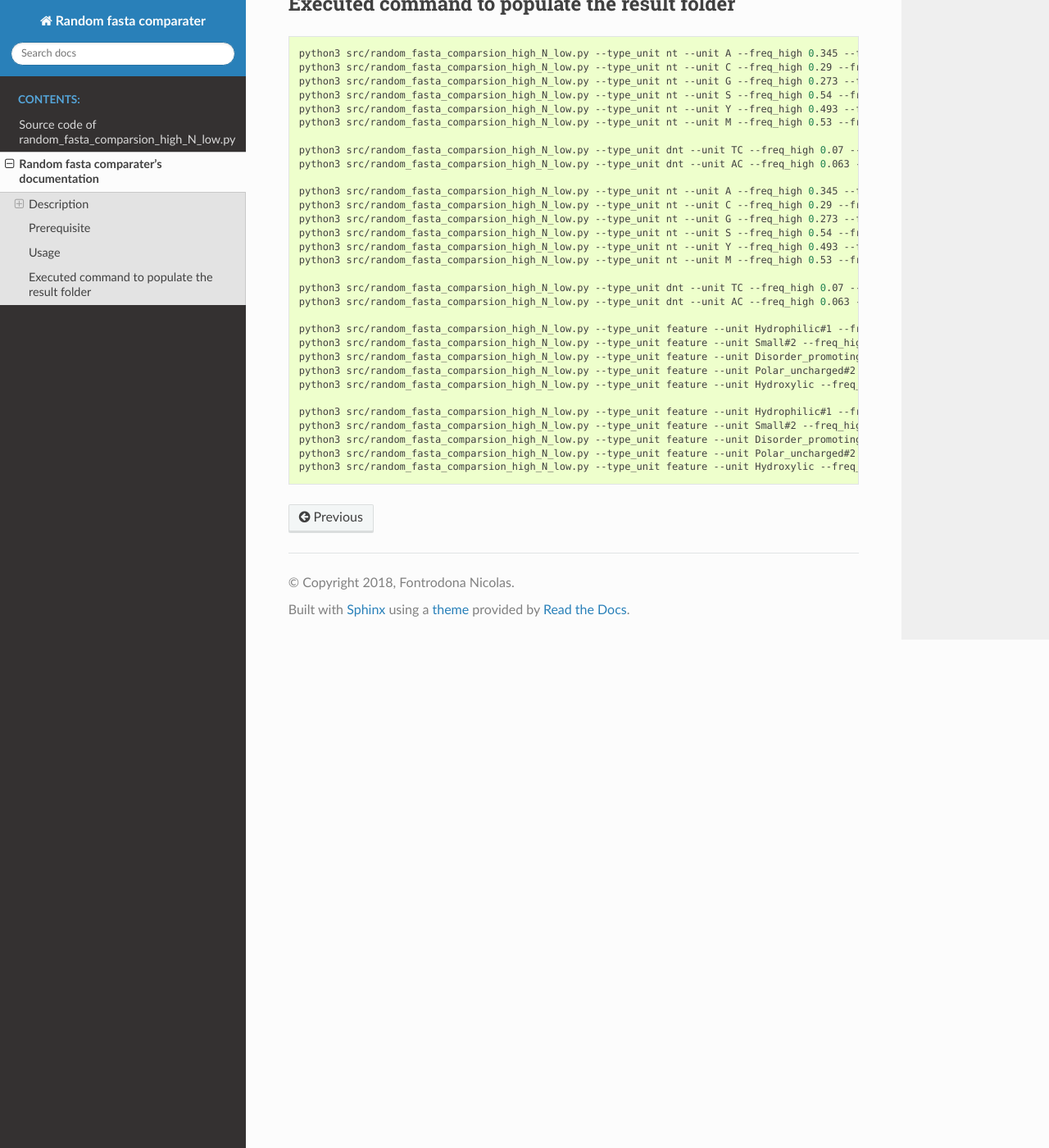
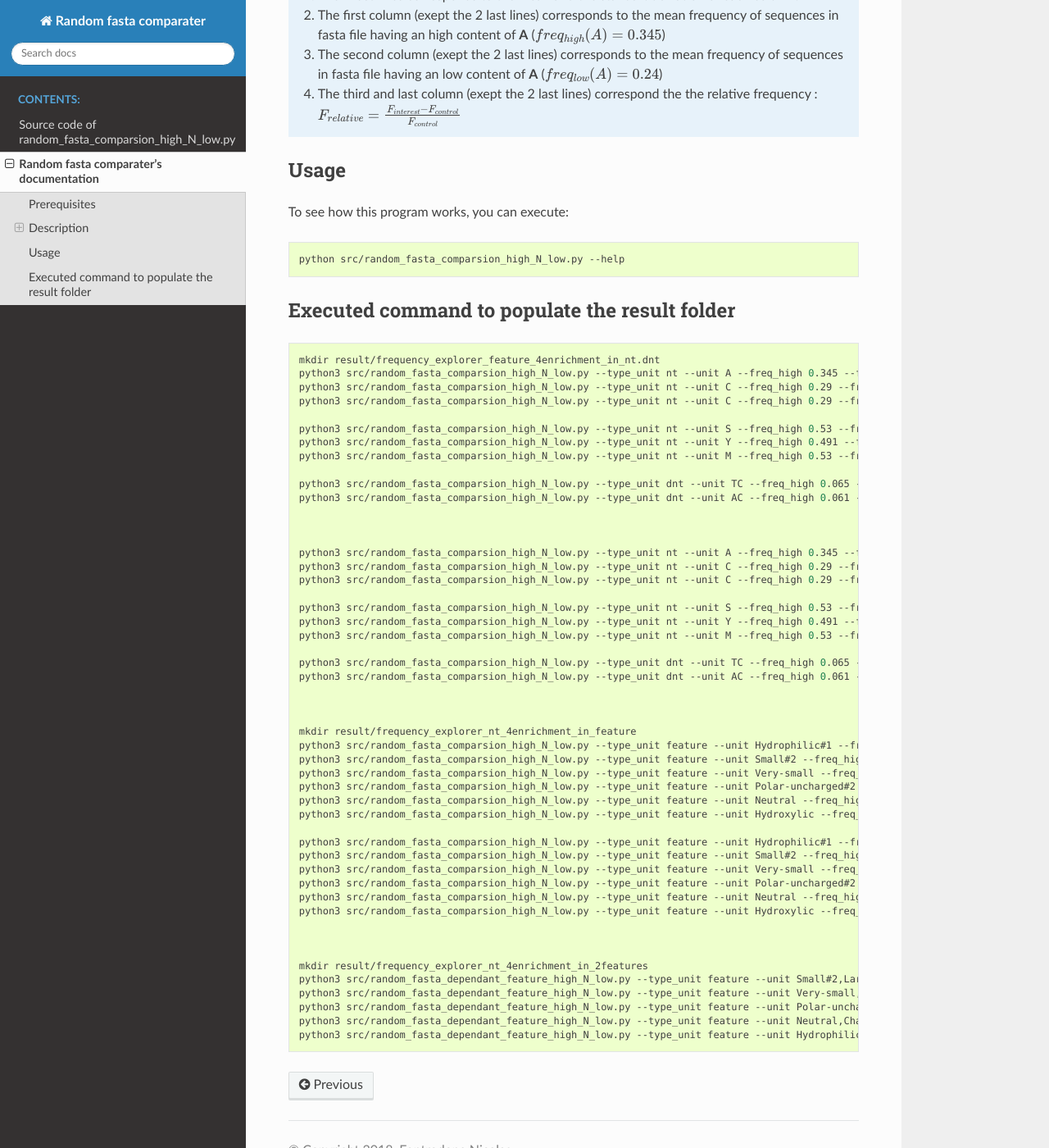
Before and after one commit to jibaoc/Fontro_Aube_2019, a Sphinx documentation site: the page built from Difference_between_Up_N_Down_random_sequence/doc/source/README.rst, in a window 1280 px wide and 1400 px high, scrolled down 2385 px. Shown: the whole window at 82% size. Built offline with Sphinx 7.4.7 and the Read the Docs theme 2.0.0, drawn with Linux system fonts in a browser that asks for light colours; some of the changed text lies outside the part shown.

Commit message:
doc/source/README.rst : update of the doc
Former-commit-id: 295e0a1697ed5367f89aa8bd260fbbf0a3f5305a

```diff
--- a/Difference_between_Up_N_Down_random_sequence/doc/source/README.rst
+++ b/Difference_between_Up_N_Down_random_sequence/doc/source/README.rst
@@ -1,5 +1,35 @@
 Random fasta comparater's documentation
 =======================================
+
+Prerequisites
+--------------
+
+**Before launching anything a file named** ``src/config.py`` **with the following content:**
+
+.. code-block:: python
+
+  #!/usr/bin/env  python3
+
+  path = <your_path>
+
+  fgdfre = "%s/fasta_generator_dinucleotide_from_real_exon.py" % path
+  fg = "%s/fasta_generator.py" % path
+  fgfre = "%s/fasta_generator_from_real_exons.py" % path
+  frg = "%s/fasta_reverse_generator.py" % path
+  fg2fre = "%s/fasta_generator_2features_real_exons_.py" % path
+
+Where `<your_path>` corresponds to the folder containing the scripts ``fasta_generator_dinucleotide_from_real_exon.py``,  ``fasta_generator.py``, ``fasta_generator_from_real_exons.py``, ``fasta_reverse_generator.py`` and ``fasta_generator_2features_real_exons_.py``
+
+
+This program uses `python <https://www.python.org>`_ version ``3.5`` and this following dependencies:
+  * `os <https://docs.python.org/2/library/os.html>`_ : to test whether a file or a dir exist and to create dir
+  * `argparse <https://pypi.python.org/pypi/argparse>`_ : for parser creation
+  * `subprocess <https://docs.python.org/2/library/subprocess.html>`_ : to spawn new process
+  * `Biopython <http://biopython.org/>`_ : to read fasta file
+  * `sys <https://docs.python.org/2/library/sys.html>`_
+  * `numpy <http://www.numpy.org/>`_
+
+
 
 Description
 -----------
@@ -60,17 +90,6 @@
   4. The third and last column (exept the 2 last lines) correspond the the relative frequency : :math:`F_{relative} = \frac{F_{interest} - F_{control}}{F_{control}}`
 
 
-Prerequisite
-------------
-
-This program uses `python <https://www.python.org>`_ version ``3.5`` and this following dependencies:
-  * `os <https://docs.python.org/2/library/os.html>`_ : to test whether a file or a dir exist and to create dir
-  * `argparse <https://pypi.python.org/pypi/argparse>`_ : for parser creation
-  * `subprocess <https://docs.python.org/2/library/subprocess.html>`_ : to spawn new process
-  * `Biopython <http://biopython.org/>`_ : to read fasta file
-  * `sys <https://docs.python.org/2/library/sys.html>`_
-  * `numpy <http://www.numpy.org/>`_
-
 
 Usage
 -----
@@ -87,34 +106,53 @@
 
 .. code-block:: bash
 
-  python3 src/random_fasta_comparsion_high_N_low.py --type_unit nt --unit A --freq_high 0.345 --freq_low 0.23 --output result/ --iteration 100 --iscub True
-  python3 src/random_fasta_comparsion_high_N_low.py --type_unit nt --unit C --freq_high 0.29 --freq_low 0.21 --output result/ --iteration 100 --iscub True
-  python3 src/random_fasta_comparsion_high_N_low.py --type_unit nt --unit G --freq_high 0.273 --freq_low 0.238 --output result/ --iteration 100 --iscub True
-  python3 src/random_fasta_comparsion_high_N_low.py --type_unit nt --unit S --freq_high 0.54 --freq_low 0.47 --output result/ --iteration 100 --iscub True
-  python3 src/random_fasta_comparsion_high_N_low.py --type_unit nt --unit Y --freq_high 0.493 --freq_low 0.455 --output result/ --iteration 100 --iscub True
-  python3 src/random_fasta_comparsion_high_N_low.py --type_unit nt --unit M --freq_high 0.53 --freq_low 0.51 --output result/ --iteration 100 --iscub True
+  mkdir result/frequency_explorer_feature_4enrichment_in_nt.dnt
+  python3 src/random_fasta_comparsion_high_N_low.py --type_unit nt --unit A --freq_high 0.345 --freq_low 0.23 --output result/frequency_explorer_feature_4enrichment_in_nt.dnt/ --iteration 100 --iscub True --type_unit_interest feature,feature --unit_interest Hydrophilic#1,Hydrophobic#1
+  python3 src/random_fasta_comparsion_high_N_low.py --type_unit nt --unit C --freq_high 0.29 --freq_low 0.21 --output result/frequency_explorer_feature_4enrichment_in_nt.dnt/ --iteration 100 --iscub True --type_unit_interest feature,feature,feature --unit_interest Polar-uncharged#2,Neutral,Charged#2
+  python3 src/random_fasta_comparsion_high_N_low.py --type_unit nt --unit C --freq_high 0.29 --freq_low 0.21 --output result/frequency_explorer_feature_4enrichment_in_nt.dnt/ --iteration 100 --iscub True --type_unit_interest feature,feature --unit_interest Hydroxylic,Negatively-charged
 
-  python3 src/random_fasta_comparsion_high_N_low.py --type_unit dnt --unit TC --freq_high 0.07 --freq_low 0.05 --output result/ --iteration 100 --iscub True
-  python3 src/random_fasta_comparsion_high_N_low.py --type_unit dnt --unit AC --freq_high 0.063 --freq_low 0.051 --output result/ --iteration 100 --iscub True
+  python3 src/random_fasta_comparsion_high_N_low.py --type_unit nt --unit S --freq_high 0.53 --freq_low 0.47 --output result/frequency_explorer_feature_4enrichment_in_nt.dnt/ --iteration 100 --iscub True --type_unit_interest feature,feature,feature --unit_interest Very-small,Small#2,Large
+  python3 src/random_fasta_comparsion_high_N_low.py --type_unit nt --unit Y --freq_high 0.491 --freq_low 0.46 --output result/frequency_explorer_feature_4enrichment_in_nt.dnt/ --iteration 100 --iscub True --type_unit_interest feature,feature --unit_interest Hydroxylic,Negatively-charged
+  python3 src/random_fasta_comparsion_high_N_low.py --type_unit nt --unit M --freq_high 0.53 --freq_low 0.51 --output result/frequency_explorer_feature_4enrichment_in_nt.dnt/ --iteration 100 --iscub True --type_unit_interest feature,feature --unit_interest Hydroxylic,Negatively-charged
 
-  python3 src/random_fasta_comparsion_high_N_low.py --type_unit nt --unit A --freq_high 0.345 --freq_low 0.23 --output result/ --iteration 100 --iscub False
-  python3 src/random_fasta_comparsion_high_N_low.py --type_unit nt --unit C --freq_high 0.29 --freq_low 0.21 --output result/ --iteration 100 --iscub False
-  python3 src/random_fasta_comparsion_high_N_low.py --type_unit nt --unit G --freq_high 0.273 --freq_low 0.238 --output result/ --iteration 100 --iscub False
-  python3 src/random_fasta_comparsion_high_N_low.py --type_unit nt --unit S --freq_high 0.54 --freq_low 0.47 --output result/ --iteration 100 --iscub False
-  python3 src/random_fasta_comparsion_high_N_low.py --type_unit nt --unit Y --freq_high 0.493 --freq_low 0.455 --output result/ --iteration 100 --iscub False
-  python3 src/random_fasta_comparsion_high_N_low.py --type_unit nt --unit M --freq_high 0.53 --freq_low 0.51 --output result/ --iteration 100 --iscub False
+  python3 src/random_fasta_comparsion_high_N_low.py --type_unit dnt --unit TC --freq_high 0.065 --freq_low 0.055 --output result/frequency_explorer_feature_4enrichment_in_nt.dnt/ --iteration 100 --iscub True --type_unit_interest feature,feature --unit_interest Hydroxylic,Negatively-charged
+  python3 src/random_fasta_comparsion_high_N_low.py --type_unit dnt --unit AC --freq_high 0.061 --freq_low 0.051 --output result/frequency_explorer_feature_4enrichment_in_nt.dnt/ --iteration 100 --iscub True --type_unit_interest feature,feature --unit_interest Hydroxylic,Negatively-charged
 
-  python3 src/random_fasta_comparsion_high_N_low.py --type_unit dnt --unit TC --freq_high 0.07 --freq_low 0.05 --output result/ --iteration 100 --iscub False
-  python3 src/random_fasta_comparsion_high_N_low.py --type_unit dnt --unit AC --freq_high 0.063 --freq_low 0.051 --output result/ --iteration 100 --iscub False
 
-  python3 src/random_fasta_comparsion_high_N_low.py --type_unit feature --unit Hydrophilic#1 --freq_high 0.4 --freq_low 0.26 --output result/ --iteration 100 --iscub False
-  python3 src/random_fasta_comparsion_high_N_low.py --type_unit feature --unit Small#2 --freq_high 0.44 --freq_low 0.41 --output result/ --iteration 100 --iscub False
-  python3 src/random_fasta_comparsion_high_N_low.py --type_unit feature --unit Disorder_promoting#1 --freq_high 0.52 --freq_low 0.49 --output result/ --iteration 100 --iscub False
-  python3 src/random_fasta_comparsion_high_N_low.py --type_unit feature --unit Polar_uncharged#2 --freq_high 0.29 --freq_low 0.25 --output result/ --iteration 100 --iscub False
-  python3 src/random_fasta_comparsion_high_N_low.py --type_unit feature --unit Hydroxylic --freq_high 0.19 --freq_low 0.17 --output result/ --iteration 100 --iscub False
 
-  python3 src/random_fasta_comparsion_high_N_low.py --type_unit feature --unit Hydrophilic#1 --freq_high 0.4 --freq_low 0.26 --output result/ --iteration 100 --iscub True
-  python3 src/random_fasta_comparsion_high_N_low.py --type_unit feature --unit Small#2 --freq_high 0.44 --freq_low 0.41 --output result/ --iteration 100 --iscub True
-  python3 src/random_fasta_comparsion_high_N_low.py --type_unit feature --unit Disorder_promoting#1 --freq_high 0.52 --freq_low 0.49 --output result/ --iteration 100 --iscub True
-  python3 src/random_fasta_comparsion_high_N_low.py --type_unit feature --unit Polar_uncharged#2 --freq_high 0.29 --freq_low 0.25 --output result/ --iteration 100 --iscub True
-  python3 src/random_fasta_comparsion_high_N_low.py --type_unit feature --unit Hydroxylic --freq_high 0.19 --freq_low 0.17 --output result/ --iteration 100 --iscub True
+  python3 src/random_fasta_comparsion_high_N_low.py --type_unit nt --unit A --freq_high 0.345 --freq_low 0.23 --output result/frequency_explorer_feature_4enrichment_in_nt.dnt/ --iteration 100 --iscub False --type_unit_interest feature,feature --unit_interest Hydrophilic#1,Hydrophobic#1
+  python3 src/random_fasta_comparsion_high_N_low.py --type_unit nt --unit C --freq_high 0.29 --freq_low 0.21 --output result/frequency_explorer_feature_4enrichment_in_nt.dnt/ --iteration 100 --iscub False --type_unit_interest feature,feature,feature --unit_interest Polar-uncharged#2,Neutral,Charged#2
+  python3 src/random_fasta_comparsion_high_N_low.py --type_unit nt --unit C --freq_high 0.29 --freq_low 0.21 --output result/frequency_explorer_feature_4enrichment_in_nt.dnt/ --iteration 100 --iscub False --type_unit_interest feature,feature --unit_interest Hydroxylic,Negatively-charged
+
+  python3 src/random_fasta_comparsion_high_N_low.py --type_unit nt --unit S --freq_high 0.53 --freq_low 0.47 --output result/frequency_explorer_feature_4enrichment_in_nt.dnt/ --iteration 100 --iscub False --type_unit_interest feature,feature,feature --unit_interest Very-small,Small#2,Large
+  python3 src/random_fasta_comparsion_high_N_low.py --type_unit nt --unit Y --freq_high 0.491 --freq_low 0.46 --output result/frequency_explorer_feature_4enrichment_in_nt.dnt/ --iteration 100 --iscub False --type_unit_interest feature,feature --unit_interest Hydroxylic,Negatively-charged
+  python3 src/random_fasta_comparsion_high_N_low.py --type_unit nt --unit M --freq_high 0.53 --freq_low 0.51 --output result/frequency_explorer_feature_4enrichment_in_nt.dnt/ --iteration 100 --iscub False --type_unit_interest feature,feature --unit_interest Hydroxylic,Negatively-charged
+
+  python3 src/random_fasta_comparsion_high_N_low.py --type_unit dnt --unit TC --freq_high 0.065 --freq_low 0.055 --output result/frequency_explorer_feature_4enrichment_in_nt.dnt/ --iteration 100 --iscub False --type_unit_interest feature,feature --unit_interest Hydroxylic,Negatively-charged
+  python3 src/random_fasta_comparsion_high_N_low.py --type_unit dnt --unit AC --freq_high 0.061 --freq_low 0.051 --output result/frequency_explorer_feature_4enrichment_in_nt.dnt/ --iteration 100 --iscub False --type_unit_interest feature,feature --unit_interest Hydroxylic,Negatively-charged
+
+
+
+  mkdir result/frequency_explorer_nt_4enrichment_in_feature
+  python3 src/random_fasta_comparsion_high_N_low.py --type_unit feature --unit Hydrophilic#1 --freq_high 0.4 --freq_low 0.26 --output result/frequency_explorer_nt_4enrichment_in_feature/ --iteration 100 --iscub False  --type_unit_interest nt,dnt --unit_interest A,AA
+  python3 src/random_fasta_comparsion_high_N_low.py --type_unit feature --unit Small#2 --freq_high 0.44 --freq_low 0.41 --output result/frequency_explorer_nt_4enrichment_in_feature/ --iteration 100 --iscub False  --type_unit_interest nt,dnt --unit_interest S,GC
+  python3 src/random_fasta_comparsion_high_N_low.py --type_unit feature --unit Very-small --freq_high 0.27 --freq_low 0.21 --output result/frequency_explorer_nt_4enrichment_in_feature/ --iteration 100 --iscub False  --type_unit_interest nt,dnt --unit_interest S,GC
+  python3 src/random_fasta_comparsion_high_N_low.py --type_unit feature --unit Polar-uncharged#2 --freq_high 0.29 --freq_low 0.25 --output result/frequency_explorer_nt_4enrichment_in_feature/ --iteration 100 --iscub False  --type_unit_interest nt,dnt --unit_interest C,CC
+  python3 src/random_fasta_comparsion_high_N_low.py --type_unit feature --unit Neutral --freq_high 0.38 --freq_low 0.31 --output result/frequency_explorer_nt_4enrichment_in_feature/ --iteration 100 --iscub False  --type_unit_interest nt,dnt --unit_interest C,CC
+  python3 src/random_fasta_comparsion_high_N_low.py --type_unit feature --unit Hydroxylic --freq_high 0.19 --freq_low 0.17 --output result/frequency_explorer_nt_4enrichment_in_feature/ --iteration 100 --iscub False --type_unit_interest nt,dnt --unit_interest C,CC
+
+  python3 src/random_fasta_comparsion_high_N_low.py --type_unit feature --unit Hydrophilic#1 --freq_high 0.4 --freq_low 0.26 --output result/frequency_explorer_nt_4enrichment_in_feature/ --iteration 100 --iscub True  --type_unit_interest nt,dnt --unit_interest A,AA
+  python3 src/random_fasta_comparsion_high_N_low.py --type_unit feature --unit Small#2 --freq_high 0.44 --freq_low 0.41 --output result/frequency_explorer_nt_4enrichment_in_feature/ --iteration 100 --iscub True  --type_unit_interest nt,dnt --unit_interest S,GC
+  python3 src/random_fasta_comparsion_high_N_low.py --type_unit feature --unit Very-small --freq_high 0.27 --freq_low 0.21 --output result/frequency_explorer_nt_4enrichment_in_feature/ --iteration 100 --iscub True  --type_unit_interest nt,dnt --unit_interest S,GC
+  python3 src/random_fasta_comparsion_high_N_low.py --type_unit feature --unit Polar-uncharged#2 --freq_high 0.29 --freq_low 0.25 --output result/frequency_explorer_nt_4enrichment_in_feature/ --iteration 100 --iscub True  --type_unit_interest nt,dnt --unit_interest C,CC
+  python3 src/random_fasta_comparsion_high_N_low.py --type_unit feature --unit Neutral --freq_high 0.38 --freq_low 0.31 --output result/frequency_explorer_nt_4enrichment_in_feature/ --iteration 100 --iscub True  --type_unit_interest nt,dnt --unit_interest C,CC
+  python3 src/random_fasta_comparsion_high_N_low.py --type_unit feature --unit Hydroxylic --freq_high 0.19 --freq_low 0.17 --output result/frequency_explorer_nt_4enrichment_in_feature/ --iteration 100 --iscub True --type_unit_interest nt,dnt --unit_interest C,CC
+
+
+
+  mkdir result/frequency_explorer_nt_4enrichment_in_2features
+  python3 src/random_fasta_dependant_feature_high_N_low.py --type_unit feature --unit Small#2,Large --freq_high 0.44,0.34 --freq_low 0.41,0.38 --output result/frequency_explorer_nt_4enrichment_in_2features --iteration 100 --type_unit_interest nt,dnt --unit_interest S,GC
+  python3 src/random_fasta_dependant_feature_high_N_low.py --type_unit feature --unit Very-small,Large --freq_high 0.27,0.34 --freq_low 0.21,0.38 --output result/frequency_explorer_nt_4enrichment_in_2features --iteration 100 --type_unit_interest nt,dnt --unit_interest S,GC
+  python3 src/random_fasta_dependant_feature_high_N_low.py --type_unit feature --unit Polar-uncharged#2,Charged#2 --freq_high 0.29,0.17 --freq_low 0.25,0.26 --output result/frequency_explorer_nt_4enrichment_in_2features --iteration 100 --type_unit_interest nt,dnt --unit_interest C,CC
+  python3 src/random_fasta_dependant_feature_high_N_low.py --type_unit feature --unit Neutral,Charged#2 --freq_high 0.38,0.17 --freq_low 0.31,0.26 --output result/frequency_explorer_nt_4enrichment_in_2features --iteration 100 --type_unit_interest nt,dnt --unit_interest C,CC
+  python3 src/random_fasta_dependant_feature_high_N_low.py --type_unit feature --unit Hydrophilic#1,Hydrophobic#1  --freq_high 0.4,0.33 --freq_low 0.26,0.39 --output result/frequency_explorer_nt_4enrichment_in_2features --iteration 100 --type_unit_interest nt,dnt --unit_interest A,AA
```
Also changed, not shown: other parts of Difference_between_Up_N_Down_random_sequence/doc/source/README.rst (+1 -1 lines).
